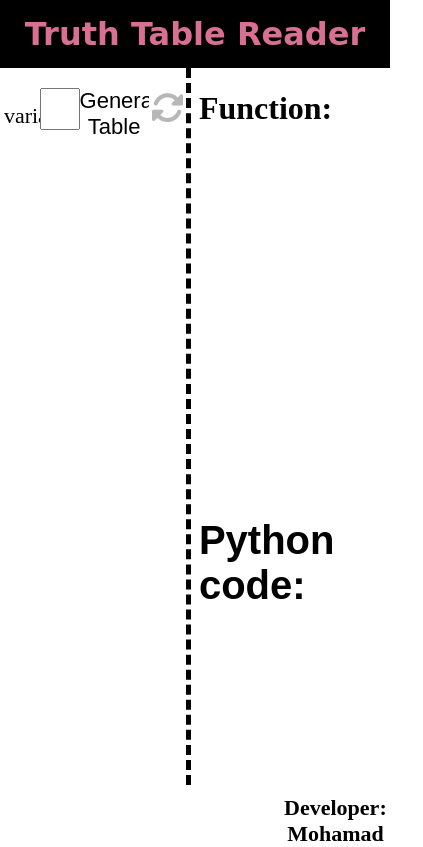
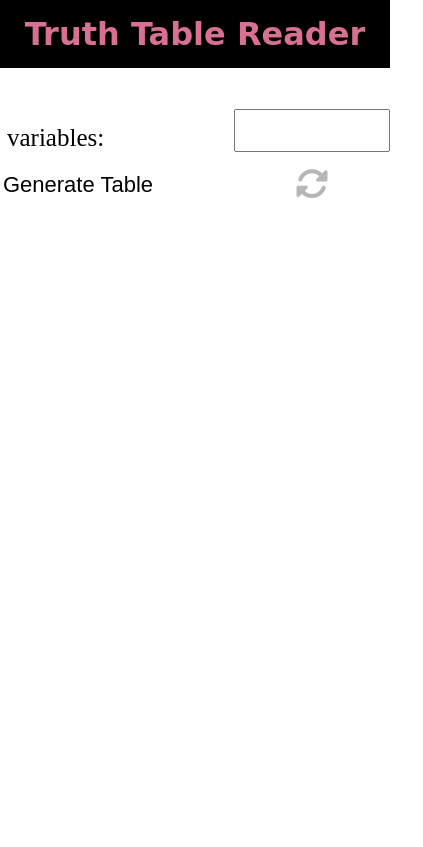
Before and after one commit to Mohmad-Naser-alnakeshbandi/TruthTableReader, a plain HTML site: page index.html in a window 390 px wide. Shown: the top 847 px of the page, 423 px wide, since content can reach past the window. Drawn offline with Linux system fonts and the light colour scheme; a small style sheet from the web is missing; a web font is replaced by a local one.

Commit message:
"respnsive" desgin

```diff
--- a/CSS-Folder/style.css
+++ b/CSS-Folder/style.css
@@ -177,3 +177,126 @@ footer p{
 .impressum p {
   margin-bottom: 12px;
 }
+
+@media (max-width: 800px) {
+  body{
+    max-height: none;
+    overflow: auto;
+    overflow-x: hidden;
+  }
+  main{
+    height: 200vh;
+    flex-direction: column;
+  }
+  .controller{
+    height: 100vh;
+    width: 100%;
+    border: none;
+    justify-content: space-around;
+
+  }
+
+ .output{
+    height: 100vh;
+    width: 100%;
+
+  }
+
+  .data{
+    flex-direction: row;
+    flex-wrap: wrap;
+    gap:20px;
+  }
+  footer p{
+    width: 100%;
+    font-size: 15px;
+  }
+  .data label {
+    width: 40%;
+    font-size: 25px;
+    text-align: left;
+    padding-left:7px ;
+
+
+  }
+  .data input,
+  .data button {
+    width: 40%;
+
+  }
+  .table {
+    width: 100%;
+    height: 80vh;
+
+
+  }
+
+
+  table {
+    border-collapse: collapse;
+    width: 100%;
+  }
+  button{
+    outline: none;
+    border: none;
+    background-color: white;
+  }
+  #vaiables_alph, #input_data{
+      width: 100%;
+      font-size: 20px;
+      height: 4vh;
+      text-align: center;
+      border: none;
+      outline: none;
+      cursor:text;
+  }
+  #read{
+    margin-top: 2vh;
+    width: 100%;
+    height: 5vh;
+    text-align: center;
+    font-size: 22px;
+    cursor: pointer;
+    background-color: black;
+    color: whitesmoke;
+    border: none;
+    outline: none;
+    padding: 2px;
+    transition: word-spacing .6s ease;
+  }
+
+
+
+  .function{
+    height: 30vh;
+    width: 100%;
+
+  }
+  .function h1{
+   padding-top: 12px;
+  }
+  .function p{
+    padding-top: 12px;
+    font-family: 'Martel Sans', sans-serif;
+    font-size: 35px;
+    width: 100%;
+    text-align: center;
+   }
+
+  .code{
+    width: 100%;
+    height: 50vh;
+    display: flex;
+    flex-direction: column;
+    justify-content: space-around;
+    font-size: 20px;
+    font-family: 'mononoki', sans-serif;
+  }
+  .language-python{
+    font-size: 23px;
+    font-family: 'mononoki', sans-serif;
+  }
+
+
+
+}
```
